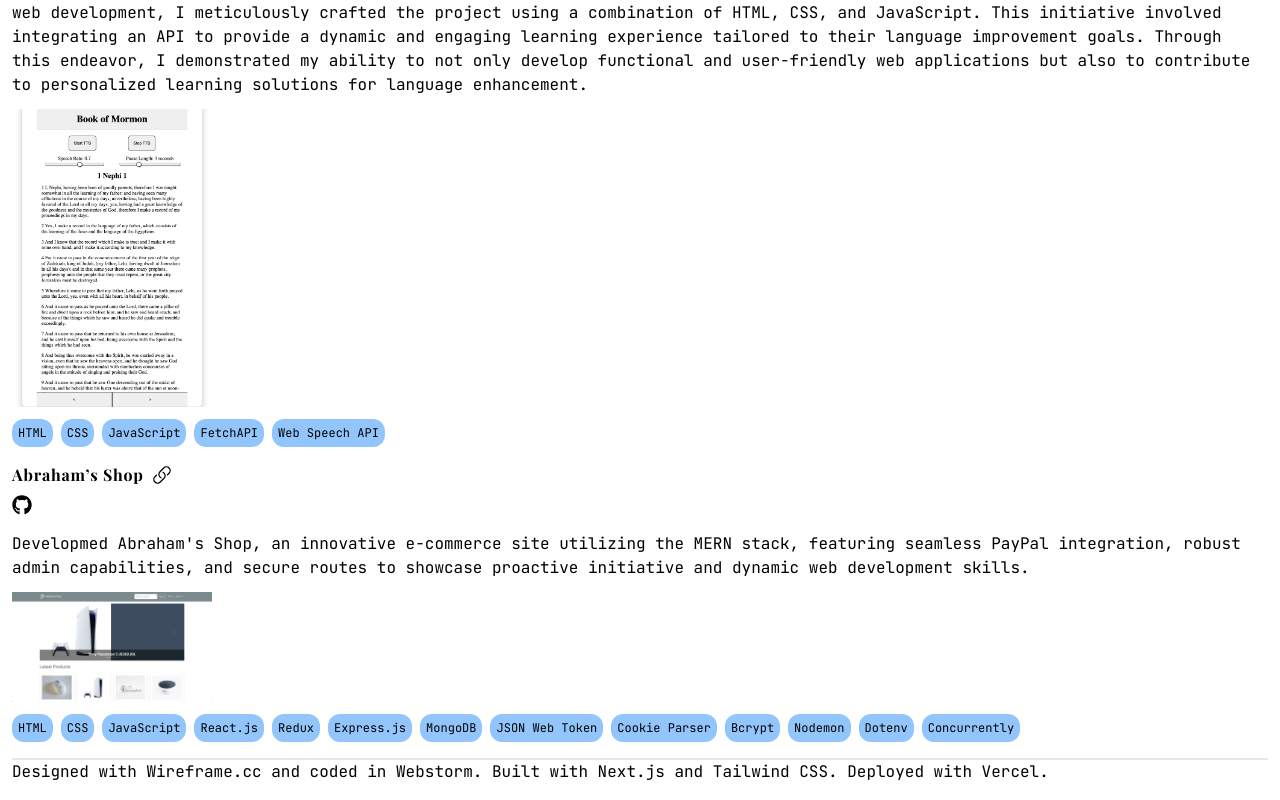
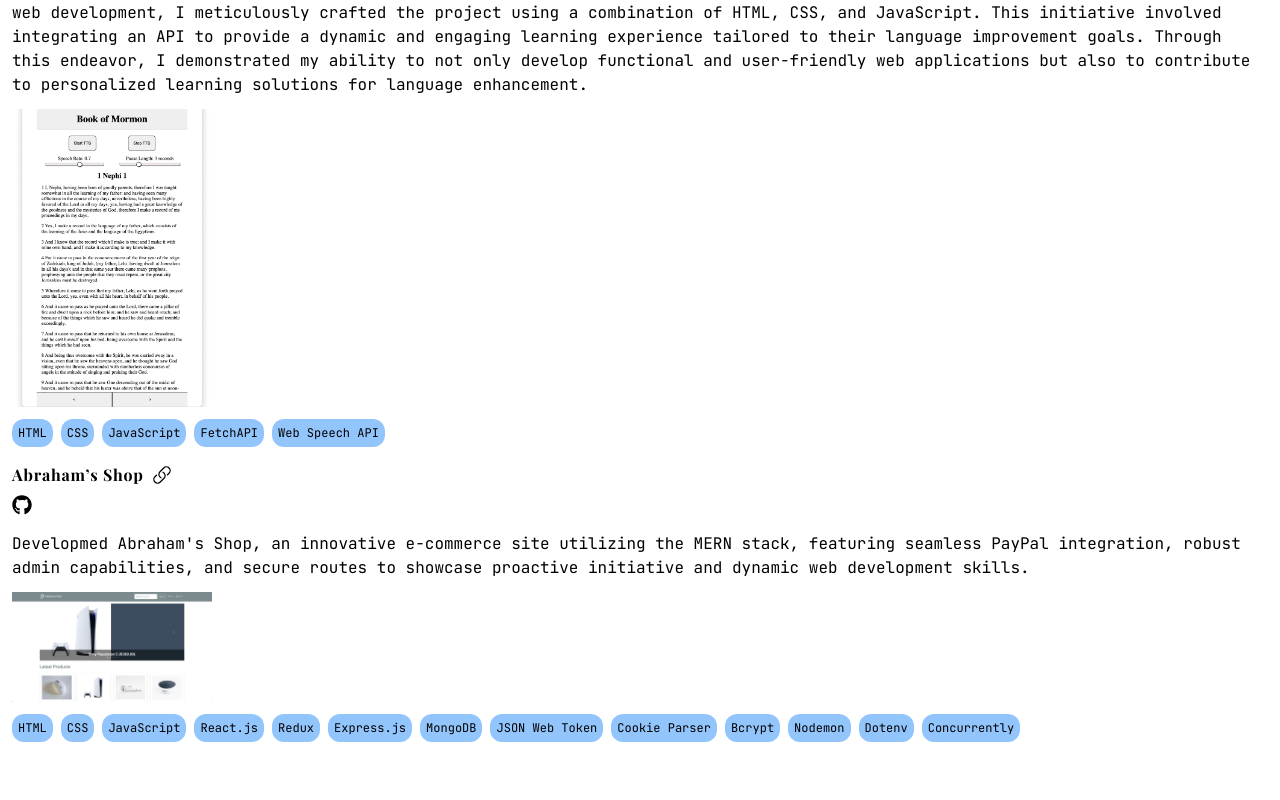
Before and after one commit to abrahamjimenez/abrahamjimenezportfolio, a Next.js app: page / in a window 1280 px wide. Shown: the part 1862-2662 px from the top of the page. After the commit the page ends 2620 px from the top, so only its background shows below. Built offline with nearby package versions, Linux system fonts and the light colour scheme; a web font is replaced by a local one.

Commit message:
Removed footer component

```diff
--- a/app/layout.tsx
+++ b/app/layout.tsx
@@ -1,7 +1,6 @@
 import type { ReactNode } from "react";
 import { Inter, JetBrains_Mono, Playfair_Display } from "next/font/google";
 import Header from "@/components/Header";
-import Footer from "@/components/Footer";
 import "./globals.css";
 
 interface LayoutProps {
@@ -34,9 +33,6 @@
           <Header />
         </header>
         <main>{children}</main>
-        <footer className="border-t-2 mt-4">
-          <Footer />
-        </footer>
       </body>
     </html>
   );
--- a/components/Footer.tsx
+++ /dev/null
@@ -1,8 +0,0 @@
-export default function Footer() {
-  return (
-    <p>
-      Designed with Wireframe.cc and coded in Webstorm. Built with Next.js and
-      Tailwind CSS. Deployed with Vercel.
-    </p>
-  );
-}
```
